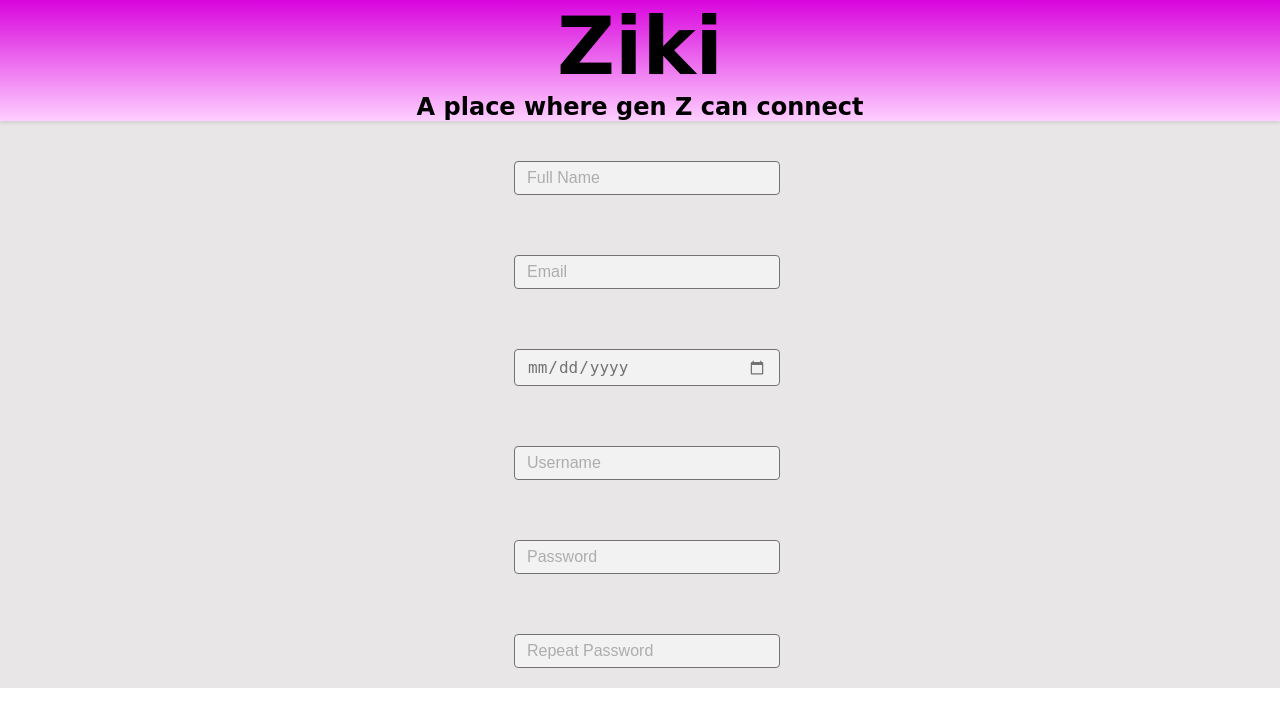
After one commit to dabby04/Ziki, a PHP site: page /registration.html in a window 1280 px wide. The commit adds this page. Shown: the top 727 px of the page. Run offline with PHP 8.4, Linux system fonts and the light colour scheme; some web fonts are replaced.

Commit message:
Working on registration page

```diff
--- a/css/login.css
+++ b/css/login.css
@@ -81,3 +81,12 @@ body {
     float: right;
     margin-right: 10em;
 }
+
+#registration{
+    background-color: rgb(232, 230, 230);
+}
+
+#registration.input-container{
+    margin-top: 0.5px;
+    margin-bottom: 0.5px;
+}
--- /dev/null
+++ b/registration.html
@@ -0,0 +1,38 @@
+<!DOCTYPE html>
+<html>
+
+<head>
+    <link rel="stylesheet" href="css/reset.css">
+    <link rel="stylesheet" href="css/login.css">
+</head>
+
+<body>
+    <header>
+        <header class="header">
+            <h1 class="title">Ziki</h1>
+            <h6 class="subtitle">A place where gen Z can connect</h6>
+            </div>
+        </header>
+
+        <form id="registration">
+            <div class="input-container">
+                <input type="text" id="name" class="input-field" aria-label="Full Name", placeholder="Full Name" />
+              </div>
+              <div class="input-container">
+                <input type="email" id="email" class="input-field" aria-label="Email", placeholder="Email" />
+              </div>
+              <div class="input-container">
+                <input type="date" id="dob" class="input-field" aria-label="Date of Birth", placeholder="Date of Birth" />
+              </div>
+        <div class="input-container">
+            <input type="text" id="username" class="input-field" aria-label="Username", placeholder="Username" />
+          </div>
+          <div class="input-container">
+            <input type="password" id="password" class="input-field" aria-label="Password", placeholder="Password" />
+          </div>
+          <div class="input-container">
+            <input type="password" id="repeat" class="input-field" aria-label="Password", placeholder="Repeat Password" />
+          </div>
+        </form>
+</body>
+</header>
```
